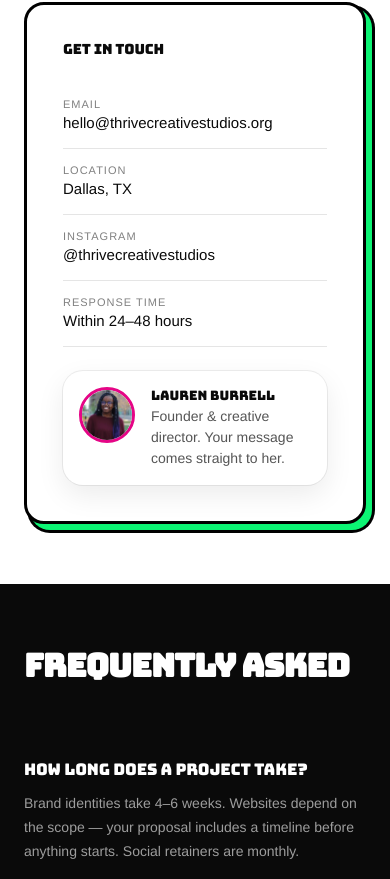
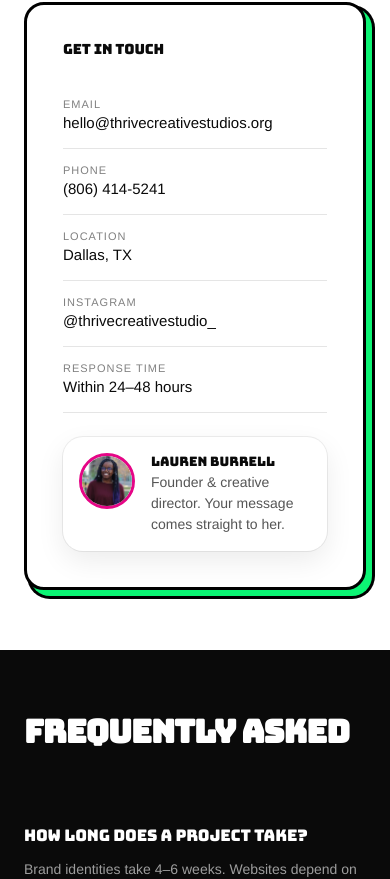
Before and after one commit to lburrell2001/thrive-site, a Next.js app: page /contact in a window 390 px wide. Shown: the part 1371-2250 px from the top of the page. Built offline with nearby package versions, Linux system fonts and the light colour scheme; no server answers; a web font is replaced by a local one.

Commit message:
Add phone number, fix Instagram and LinkedIn links, label Photography heading

```diff
--- a/src/app/amarillo-web-design/page.tsx
+++ b/src/app/amarillo-web-design/page.tsx
@@ -119,6 +119,7 @@ export default function AmarilloPage() {
         name: SITE_NAME,
         url: SITE_URL,
         email: "hello@thrivecreativestudios.org",
+        telephone: "+1-806-414-5241",
         address: { "@type": "PostalAddress", addressLocality: "Dallas", addressRegion: "TX", addressCountry: "US" },
         areaServed: [city("Amarillo"), city("Dallas")],
       },
--- a/src/app/components/PublicLayout.tsx
+++ b/src/app/components/PublicLayout.tsx
@@ -349,6 +349,8 @@ export default function PublicLayout({ children }: { children: React.ReactNode }
             <div className="pl-footer-col-text">
               <a href="mailto:hello@thrivecreativestudios.org">hello@thrivecreativestudios.org</a>
               <br />
+              <a href="tel:+18064145241">(806) 414-5241</a>
+              <br />
               Dallas, TX
               <br />
               <Link href="/amarillo-web-design">Amarillo, TX</Link>
@@ -390,7 +392,7 @@ export default function PublicLayout({ children }: { children: React.ReactNode }
                 <circle cx="17.5" cy="6.5" r="1" fill="#000" stroke="none"/>
               </svg>
             </a>
-            <a href="https://linkedin.com/company/thrivecreativestudios" className="pl-social-icon" aria-label="LinkedIn" target="_blank" rel="noopener noreferrer">
+            <a href="https://www.linkedin.com/company/thrive-creative-studios/" className="pl-social-icon" aria-label="LinkedIn" target="_blank" rel="noopener noreferrer">
               <svg viewBox="0 0 24 24" fill="#000" width="18" height="18">
                 <path d="M16 8a6 6 0 016 6v7h-4v-7a2 2 0 00-4 0v7h-4v-7a6 6 0 016-6z"/>
                 <rect x="2" y="9" width="4" height="12"/>
--- a/src/app/components/SiteFooter.tsx
+++ b/src/app/components/SiteFooter.tsx
@@ -126,6 +126,7 @@ export default function SiteFooter() {
               <div className="nf-col-label">Contact</div>
               <div className="nf-col-text">
                 <a href="mailto:hello@thrivecreativestudios.org">hello@thrivecreativestudios.org</a><br />
+                <a href="tel:+18064145241">(806) 414-5241</a><br />
                 Dallas, TX
               </div>
             </div>
--- a/src/app/contact/page.tsx
+++ b/src/app/contact/page.tsx
@@ -25,10 +25,11 @@ const baiJamjuree = Bai_Jamjuree({
   display: "swap",
 });
 
-const INFO_ROWS = [
-  { label: "Email", value: "hello@thrivecreativestudios.org" },
+const INFO_ROWS: { label: string; value: string; href?: string }[] = [
+  { label: "Email", value: "hello@thrivecreativestudios.org", href: "mailto:hello@thrivecreativestudios.org" },
+  { label: "Phone", value: "(806) 414-5241", href: "tel:+18064145241" },
   { label: "Location", value: "Dallas, TX" },
-  { label: "Instagram", value: "@thrivecreativestudios" },
+  { label: "Instagram", value: "@thrivecreativestudio_", href: "https://www.instagram.com/thrivecreativestudio_/" },
   { label: "Response Time", value: "Within 24–48 hours" },
 ];
 
@@ -475,7 +476,17 @@ export default function ContactPage() {
                 {INFO_ROWS.map((row, i) => (
                   <div key={i} className="ct-info-row">
                     <span className="ct-info-row-label">{row.label}</span>
-                    <p className="ct-info-row-value">{row.value}</p>
+                    <p className="ct-info-row-value">
+                      {row.href ? (
+                        <a
+                          href={row.href}
+                          style={{ color: "inherit", textDecoration: "none" }}
+                          {...(row.href.startsWith("http") ? { target: "_blank", rel: "noopener noreferrer" } : {})}
+                        >
+                          {row.value}
+                        </a>
+                      ) : row.value}
+                    </p>
                   </div>
                 ))}
                 <div style={{ marginTop: 24 }}>
--- a/src/app/layout.tsx
+++ b/src/app/layout.tsx
@@ -150,6 +150,7 @@ export default function RootLayout({
     description:
       "Dallas creative studio for brand identity, custom website development and design, UX design, social media management and brand photography — serving Dallas–Fort Worth in person and clients across the US remotely.",
     email: "hello@thrivecreativestudios.org",
+    telephone: "+1-806-414-5241",
     founder: { "@type": "Person", name: "Lauren Burrell" },
     address: {
       "@type": "PostalAddress",
@@ -173,6 +174,7 @@ export default function RootLayout({
     },
     sameAs: [
       "https://www.instagram.com/thrivecreativestudio_/",
+      "https://www.linkedin.com/company/thrive-creative-studios/",
       "https://www.instagram.com/rootstowellnessnow/",
     ],
   };
--- a/src/app/services/photography/page.tsx
+++ b/src/app/services/photography/page.tsx
@@ -217,7 +217,7 @@ export default function PhotographyPage() {
             <div className="sp-hero-overlay" />
             <div className="sp-hero-left">
               <div>
-                <h1 className="sp-hero-h1">PHOTO-<br />GRAPHY</h1>
+                <h1 className="sp-hero-h1" aria-label="Photography">PHOTO-<br />GRAPHY</h1>
               </div>
               <div>
                 <p className="sp-hero-sub" style={{ color: ACCENT }}>VISUALS THAT TELL YOUR STORY</p>
```
